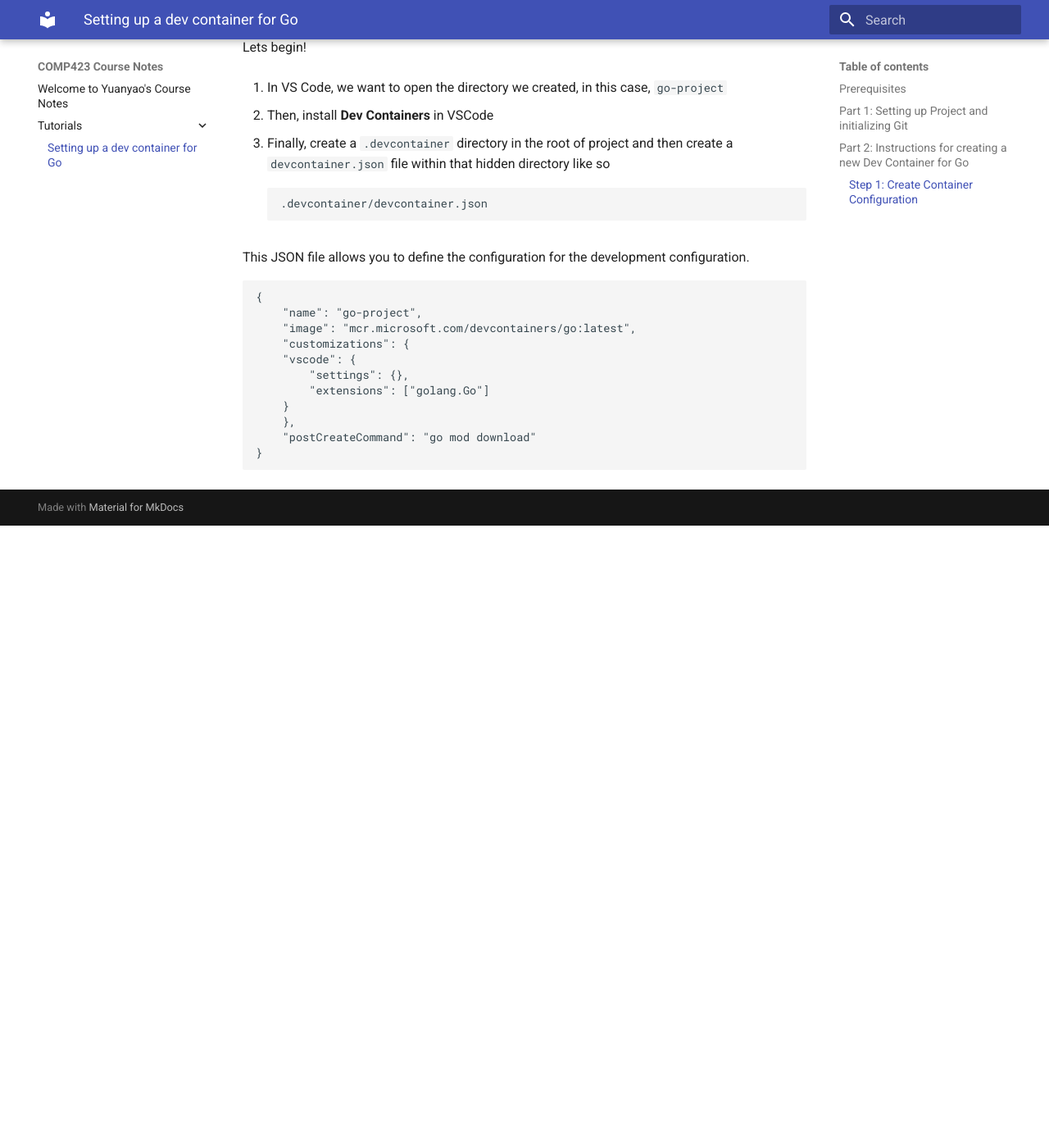
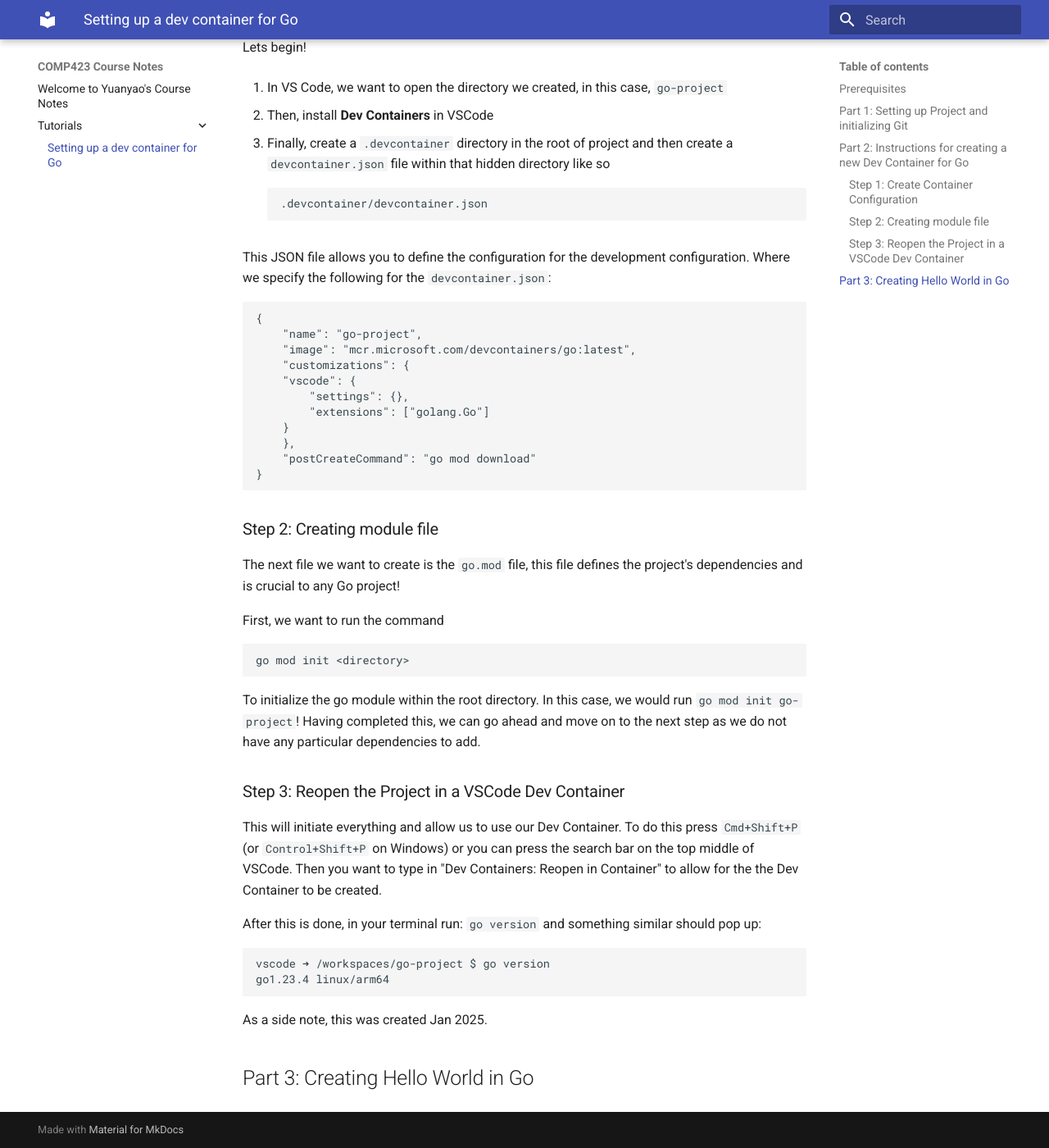
Before and after one commit to yuanyaolin13/comp423-course-notes, an MkDocs documentation site: the page built from docs/tutorials/go-setup.md, in a window 1280 px wide and 1400 px high, scrolled down 980 px. Shown: the whole window at 82% size. Built offline with MkDocs 1.6.1 and Material for MkDocs 9.7.7, drawn with Linux system fonts in a browser that asks for light colours; before the commit the page ends 1621 px from its top, so only the background shows below that.

Commit message:
Up to part 3

```diff
--- a/docs/tutorials/go-setup.md
+++ b/docs/tutorials/go-setup.md
@@ -40,7 +40,7 @@
 
         .devcontainer/devcontainer.json
 
-This JSON file allows you to define the configuration for the development configuration.
+This JSON file allows you to define the configuration for the development configuration. Where we specify the following for the `devcontainer.json`:
 
     {
         "name": "go-project",
@@ -53,3 +53,28 @@
         },
         "postCreateCommand": "go mod download"
     }
+
+### Step 2: Creating module file
+
+The next file we want to create is the `go.mod` file, this file defines the project's dependencies and is crucial to any Go project!
+
+First, we want to run the command
+
+    go mod init <directory>
+
+To initialize the go module within the root directory. In this case, we would run `go mod init go-project`!
+Having completed this, we can go ahead and move on to the next step as we do not have any particular dependencies to add.
+
+### Step 3: Reopen the Project in a VSCode Dev Container
+
+This will initiate everything and allow us to use our Dev Container. To do this press `Cmd+Shift+P` (or `Control+Shift+P` on Windows) or you can press the search bar on the top middle of VSCode.
+Then you want to type in "Dev Containers: Reopen in Container" to allow for the the Dev Container to be created.
+
+After this is done, in your terminal run: `go version` and something similar should pop up:
+
+    vscode ➜ /workspaces/go-project $ go version
+    go1.23.4 linux/arm64
+
+As a side note, this was created Jan 2025.
+
+## Part 3: Creating Hello World in Go
```
